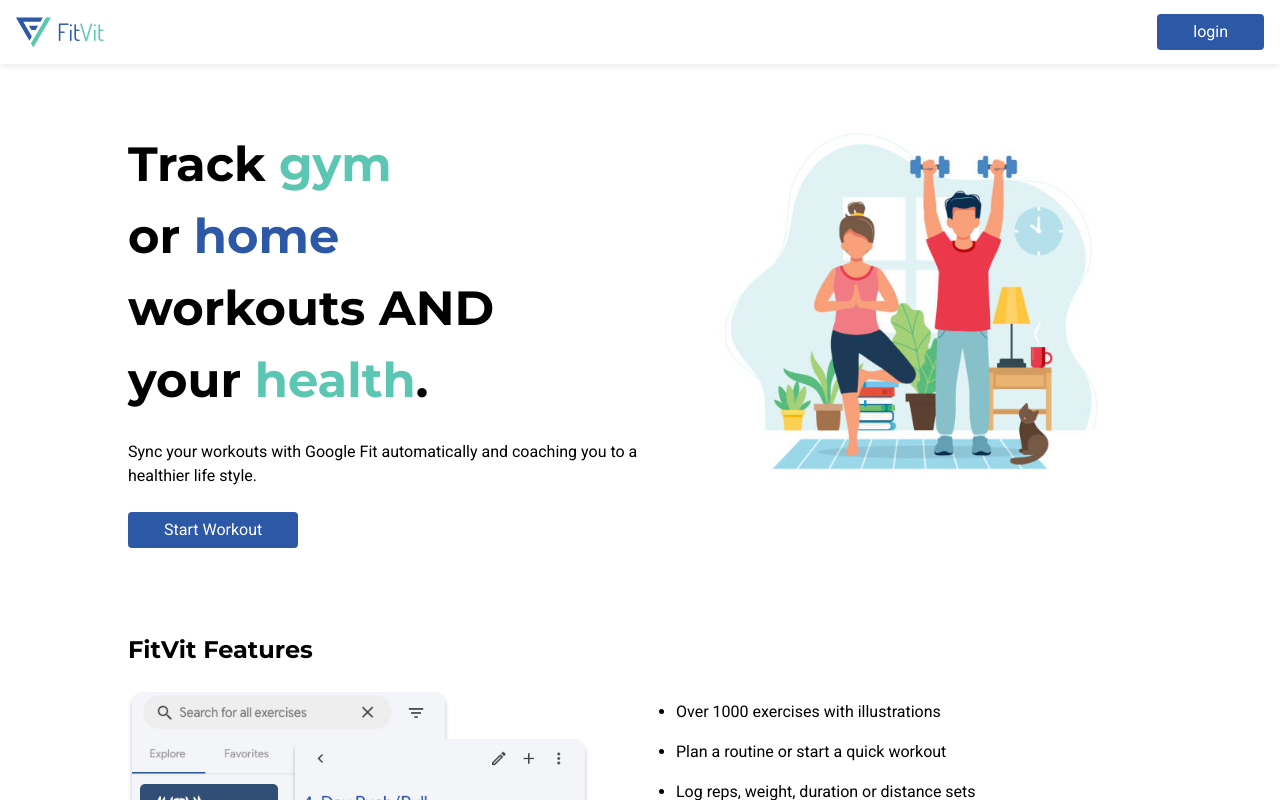
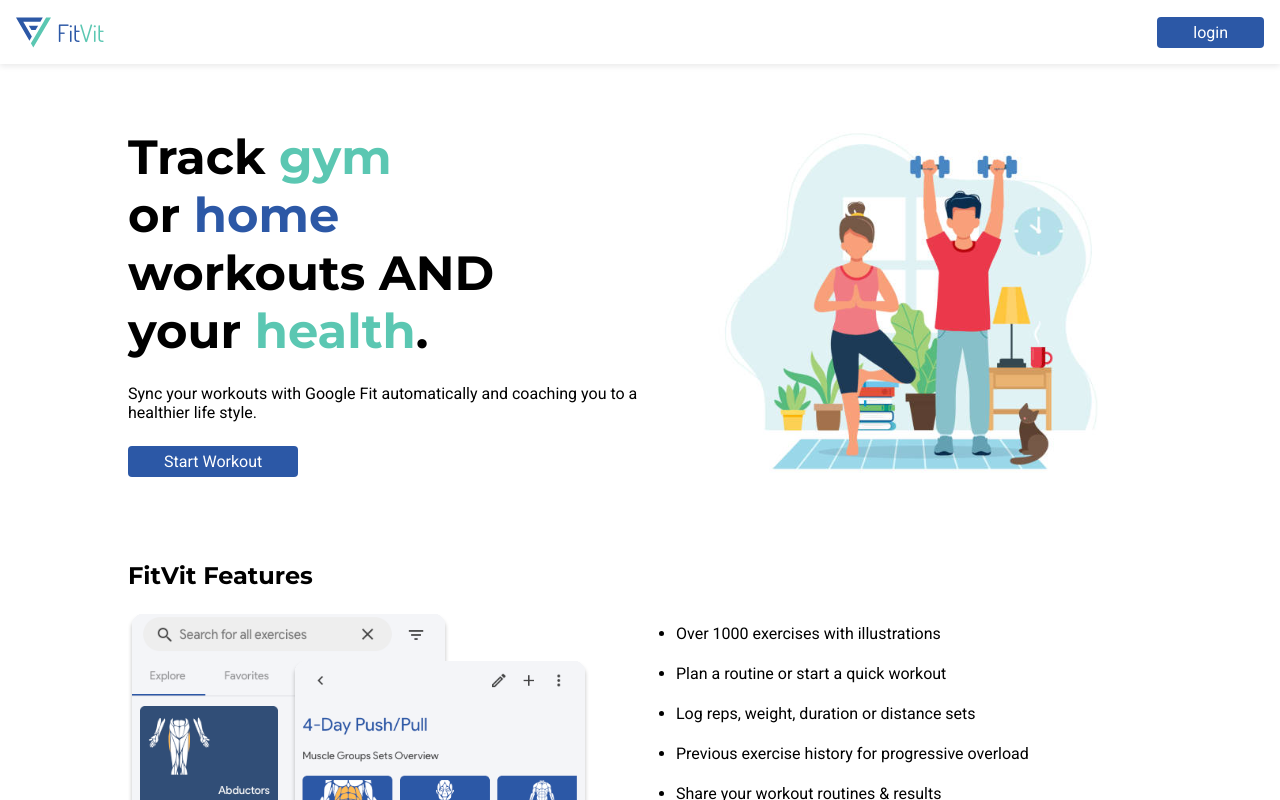
Before and after one commit to JGSolutions/fitvitfitness, a Next.js app: page / in a window 1280 px wide. Shown: the top 800 px of the page. Built offline with nearby package versions, Linux system fonts and the light colour scheme.

Commit message:
added trailing slash

```diff
--- a/next.config.js
+++ b/next.config.js
@@ -1,6 +1,7 @@
 /** @type {import('next').NextConfig} */
 const nextConfig = {
   reactStrictMode: true,
+  exportTrailingSlash: true,
   swcMinify: true,
   experimental: {
     images: {
--- a/styles/globals.css
+++ b/styles/globals.css
@@ -45,7 +45,6 @@ body {
 
 body {
   text-rendering: optimizeSpeed;
-  line-height: 1.5;
 }
 
 /* A elements that don't have a class get default styles */
```
